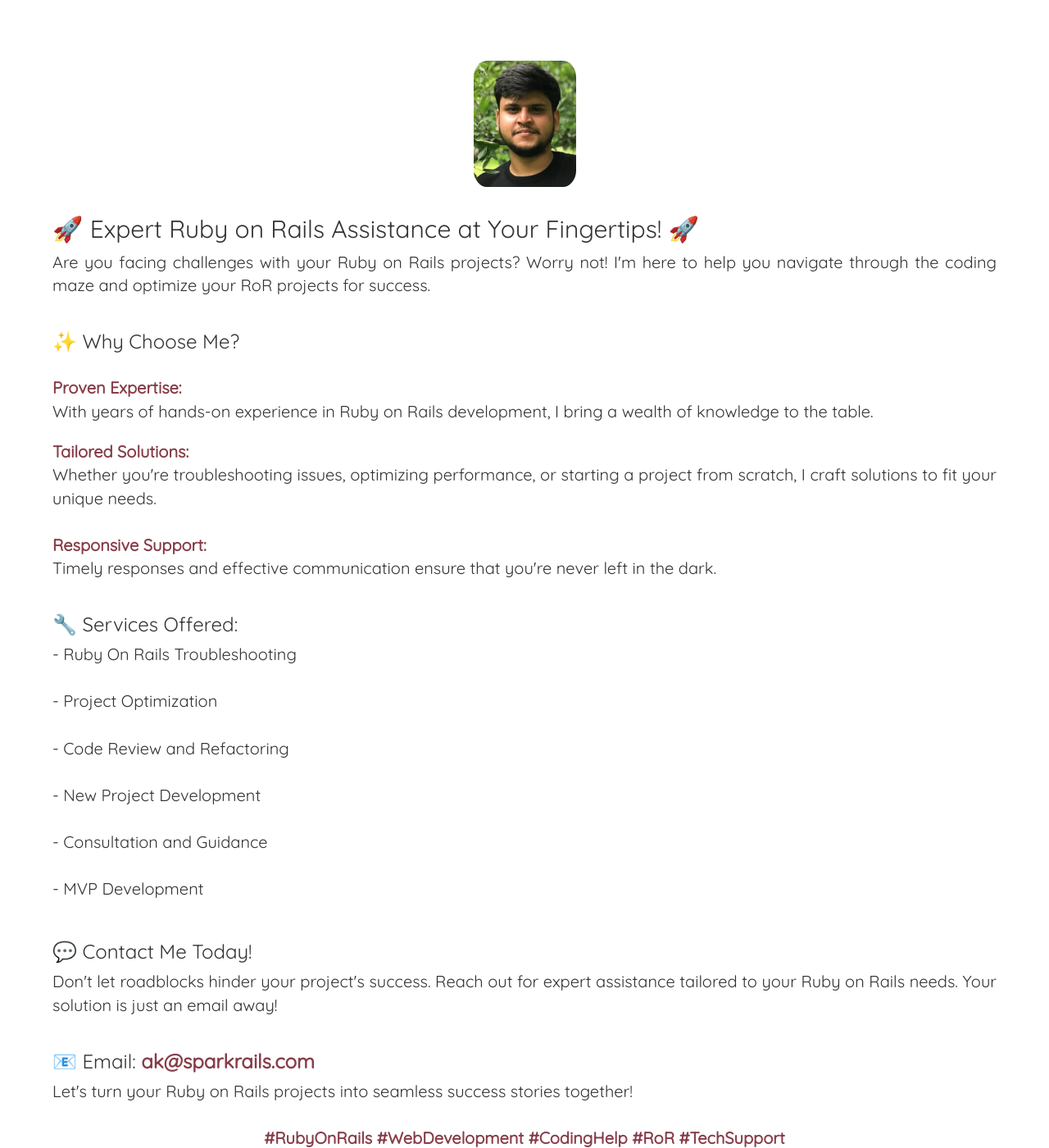
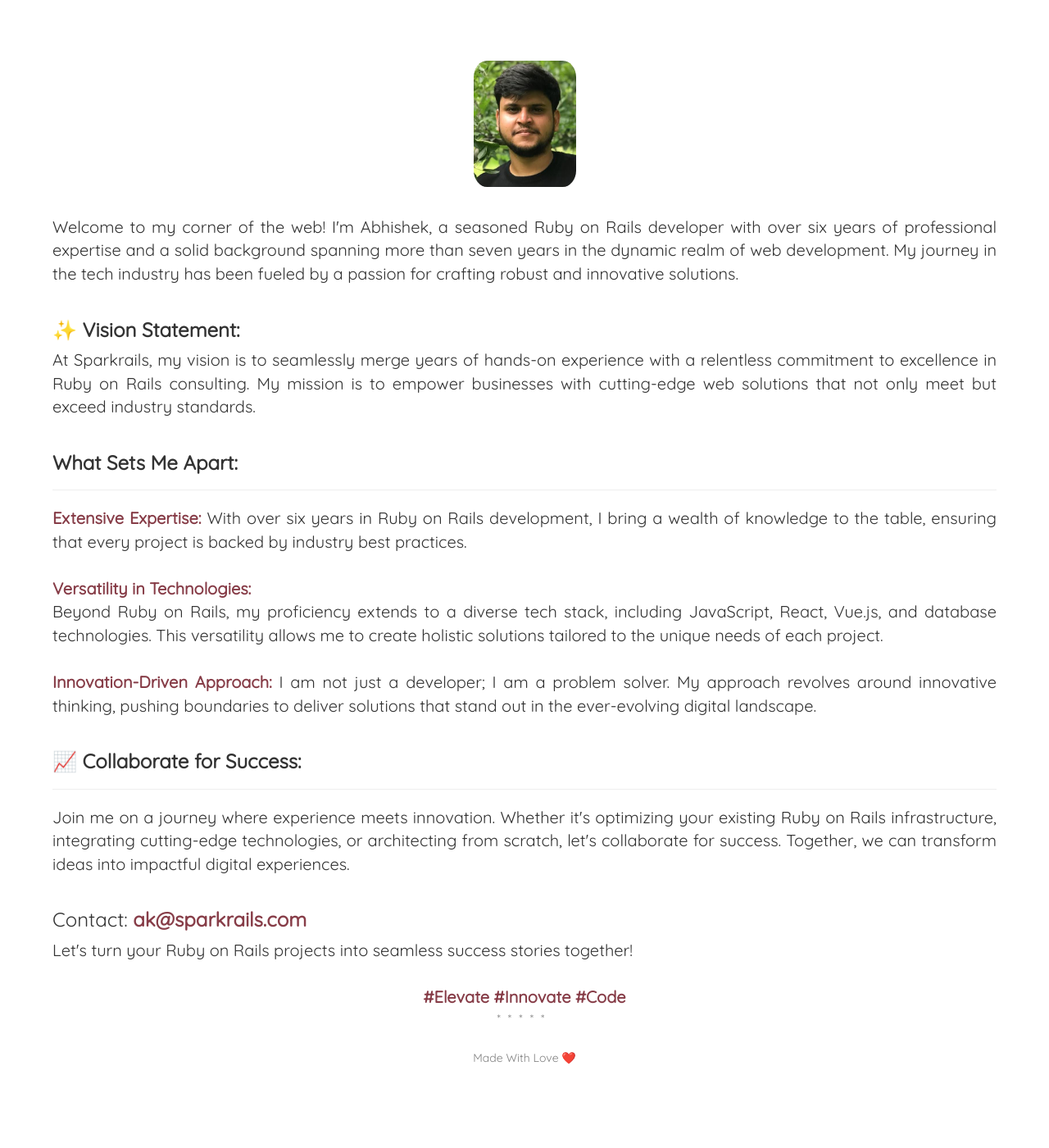
Before and after one commit to abhikanojia/abhikanojia.github.io, a Jekyll site: the page built from author/index.md, in a window 1280 px wide and 1400 px high, scrolled down 353 px. Shown: the whole window at 82% size. Built offline with Jekyll 4.4.1, drawn with Linux system fonts in a browser that asks for light colours; after the commit the page ends 1715 px from its top, so only the background shows below that.

Commit message:
Update: Revamp author page. (#28)
* Revamp author page

* Add author page

---------

Co-authored-by: Abhishek Kanojia <abhishekka3193@gmail.com>

```diff
--- a/_layouts/post.html
+++ b/_layouts/post.html
@@ -11,7 +11,7 @@ layout: default
           <div class="block">
             <h1>{{ page.title }}</h1>
             <div class="post-info-wrapper">
-              <p class="italic">By <span class="bold">{{ site.author.fullname }}</span> on <span class="bold">{{ page.date | date: "%B %-d, %Y" }}</span></p>
+              <p class="italic">By <a href="{{ '/author/' | prepend: site.baseurl }}"><b>{{ site.author.fullname }}</b></a> on <span class="bold">{{ page.date | date: "%B %-d, %Y" }}</span></p>
             </div>
             <hr />
             <div class="post-container">
--- a/author/index.md
+++ b/author/index.md
@@ -11,62 +11,37 @@ sitemap:
 
 <div id="describe-text">
 	<div class='justify'>
-		<h2>🚀 Expert Ruby on Rails Assistance at Your Fingertips! 🚀</h2>
-		<div class='para'> Are you facing challenges with your Ruby on Rails projects? Worry not! I'm here to help you navigate through the coding maze and optimize your RoR projects for success.</div>
+		<div class='para'> Welcome to my corner of the web! I'm Abhishek, a seasoned Ruby on Rails developer with over six years of professional expertise and a solid background spanning more than seven years in the dynamic realm of web development. My journey in the tech industry has been fueled by a passion for crafting robust and innovative solutions.</div>
 	</div>
 	<br/>
 	<div class='justify'>
-		<h3>✨ Why Choose Me?</h3>
-		<br/>
-		<div class='para'><strong>Proven Expertise:</strong> <div>With years of hands-on experience in Ruby on Rails development, I bring a wealth of knowledge to the table.</div>
-		</div>
-		<br/>
-		<div class='para'><strong>Tailored Solutions:</strong>
-		<div >Whether you're troubleshooting issues, optimizing performance, or starting a project from scratch, I craft solutions to fit your unique needs.</div>
-		<br/>
-		</div>
-		<div class='para'><strong>Responsive Support:</strong> <div >Timely responses and effective communication ensure that you're never left in the dark.</div>
-		</div>
-		<br/>
-	</div>
-	<div class='justify para'>
-		<h3>🔧 Services Offered:</h3>
-		<div>
-			- Ruby On Rails Troubleshooting
-		</div>
-		<br/>
-		<div>
-			- Project Optimization
-		</div>
-		<br/>
-		<div>
-			- Code Review and Refactoring
-		</div>
-		<br/>
-		<div>
-			- New Project Development
-		</div>
-		<br/>
-    <div>
-			- Consultation and Guidance
-		</div>
-		<br/>
-		<div>
-			- MVP Development
-		</div>
-		<br/>
-	</div>
-	<div class='justify para'>
-		<h3>💬 Contact Me Today!</h3>
-		<div>Don't let roadblocks hinder your project's success. Reach out for expert assistance tailored to your Ruby on Rails needs. Your solution is just an email away!</div>
+		<h3><b>✨ Vision Statement:</b></h3>
+		<div class="para">At Sparkrails, my vision is to seamlessly merge years of hands-on experience with a relentless commitment to excellence in Ruby on Rails consulting. My mission is to empower businesses with cutting-edge web solutions that not only meet but exceed industry standards.</div>
 	</div>
 	<br/>
 	<div class='justify para'>
-		<h3>📧 Email: <strong>ak@sparkrails.com</strong></h3>
+		<h3><b>What Sets Me Apart:</b></h3>
+		<hr/>
+		<div class="para"><strong>Extensive Expertise:</strong> With over six years in Ruby on Rails development, I bring a wealth of knowledge to the table, ensuring that every project is backed by industry best practices.</div>
+		<br/>
+		<strong>Versatility in Technologies:</strong>
+		<div class="para">Beyond Ruby on Rails, my proficiency extends to a diverse tech stack, including JavaScript, React, Vue.js, and database technologies. This versatility allows me to create holistic solutions tailored to the unique needs of each project.</div>
+		<br/>
+		<strong>Innovation-Driven Approach:</strong> I am not just a developer; I am a problem solver. My approach revolves around innovative thinking, pushing boundaries to deliver solutions that stand out in the ever-evolving digital landscape.
+	</div>
+	<br/>
+	<div class='justify para'>
+		<h3><b>📈 Collaborate for Success:</b></h3>
+		<hr/>
+		<div>Join me on a journey where experience meets innovation. Whether it's optimizing your existing Ruby on Rails infrastructure, integrating cutting-edge technologies, or architecting from scratch, let's collaborate for success. Together, we can transform ideas into impactful digital experiences.</div>
+	</div>
+	<br/>
+	<div class='justify para'>
+		<h3>Contact: <strong>ak@sparkrails.com</strong></h3>
 		<div>Let's turn your Ruby on Rails projects into seamless success stories together!</div>
 		<br/>
 		<div class='text-center'>
-		<strong>#RubyOnRails</strong> <strong>#WebDevelopment</strong> <strong>#CodingHelp</strong> <strong>#RoR</strong> <strong>#TechSupport</strong>
+		<strong>#Elevate</strong> <strong>#Innovate</strong> <strong>#Code</strong>
 		</div>
 	</div>
 
```
